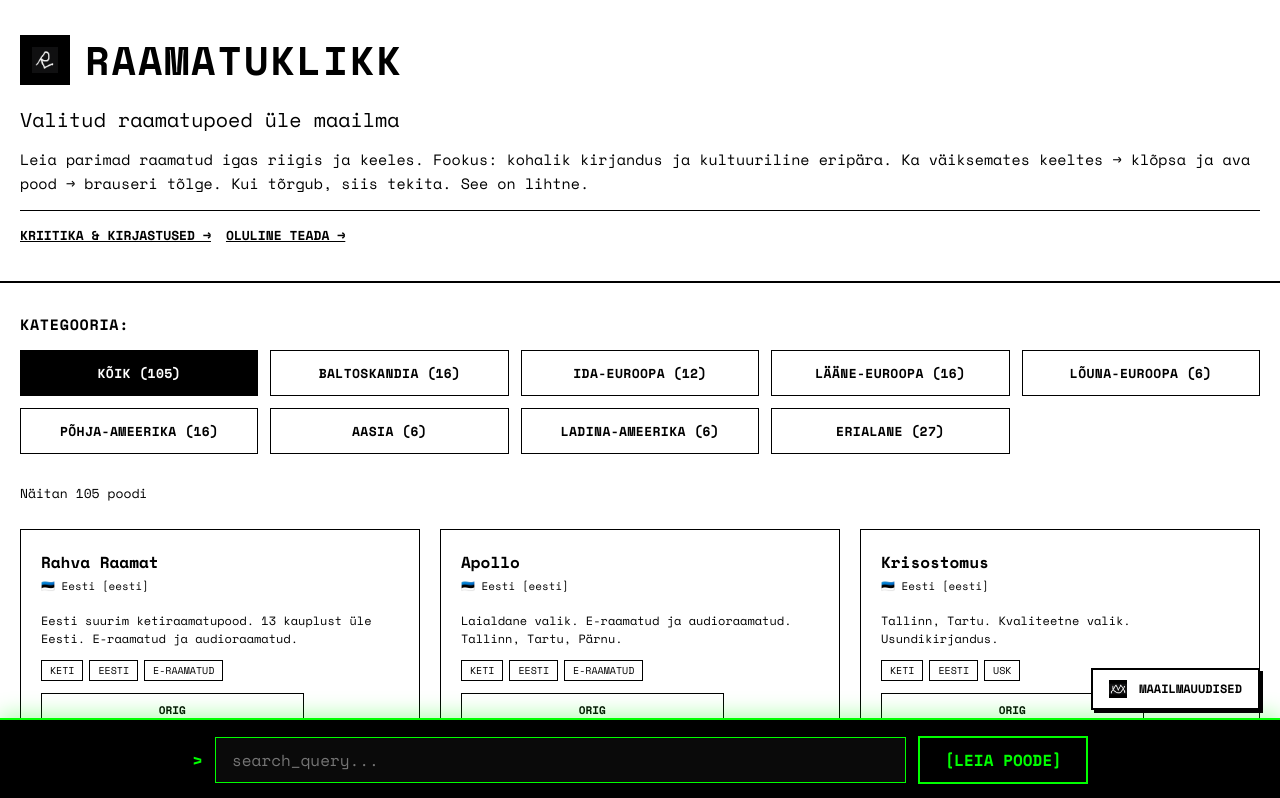
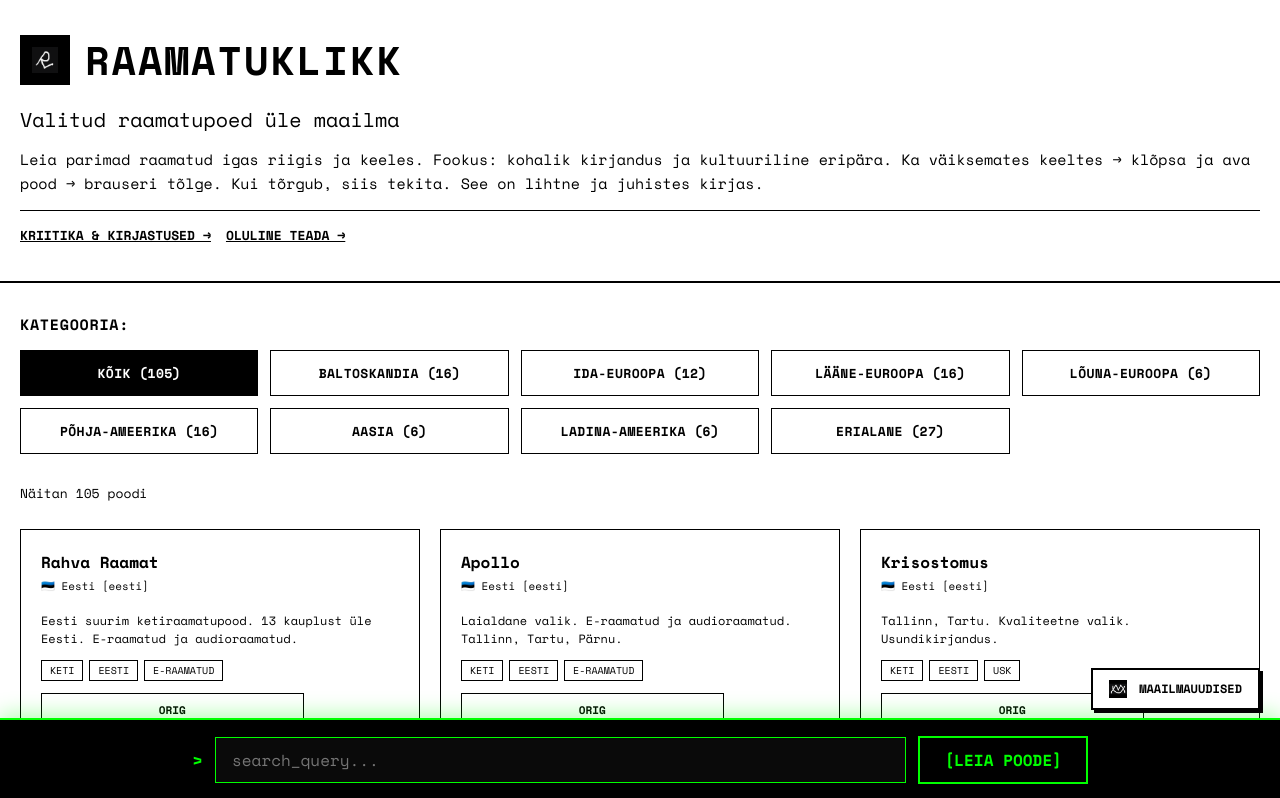
Before and after one commit to saarepera-toimetamised/raamatuklikk, a Next.js app: page / in a window 1280 px wide. Shown: the top 798 px of the page. Built offline with nearby package versions, Linux system fonts and the light colour scheme.

Commit message:
muutus page.tsx rida 62 lause lõpuosa seoses brauseriga

```diff
--- a/app/page.tsx
+++ b/app/page.tsx
@@ -59,7 +59,7 @@
           <div style={{ fontSize: '15px', lineHeight: 1.6, paddingBottom: '15px' }}>
             Leia parimad raamatud igas riigis ja keeles.
             Fookus: kohalik kirjandus ja kultuuriline eripära. Ka väiksemates keeltes
-             → klõpsa ja ava pood → brauseri tõlge. Kui tõrgub, siis tekita. See on lihtne.
+             → klõpsa ja ava pood → brauseri tõlge. Kui tõrgub, siis tekita. See on lihtne ja juhistes kirjas.
           </div>
                   <div style={{
             display: 'flex',
```
